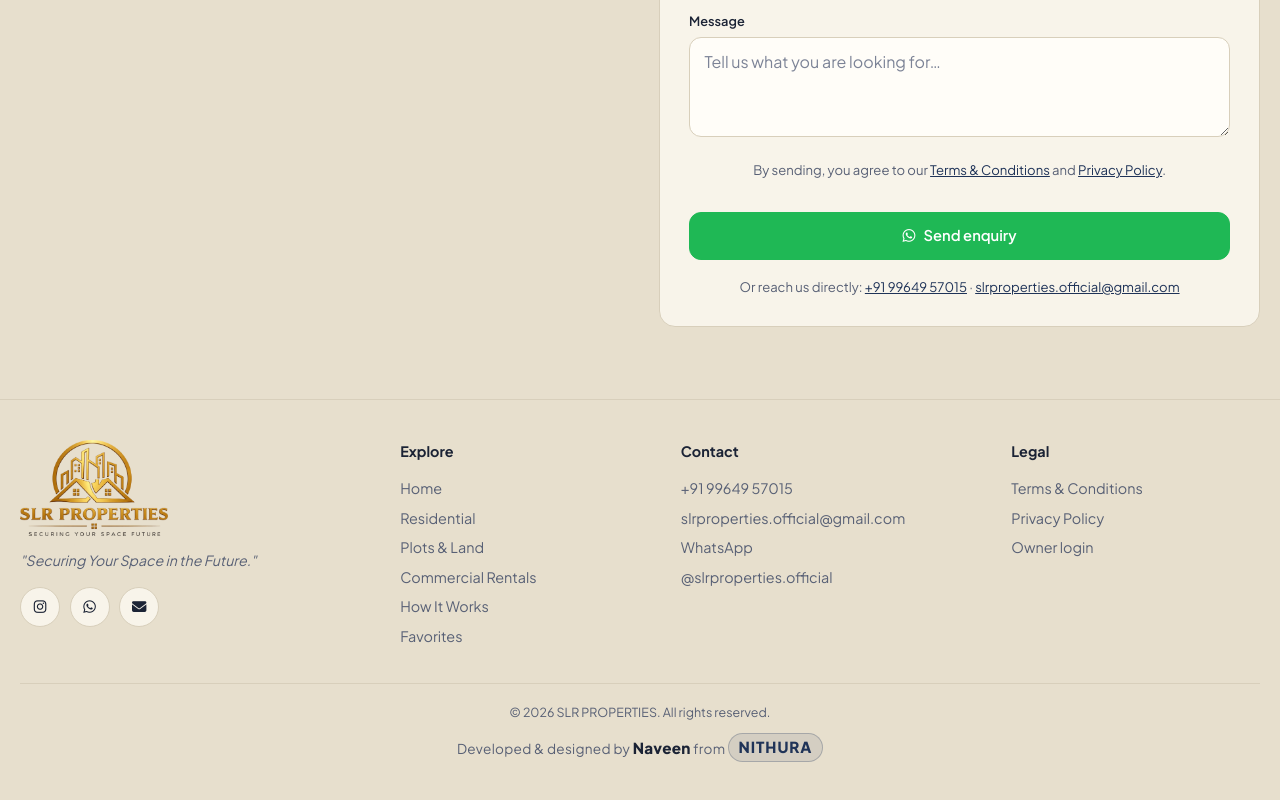
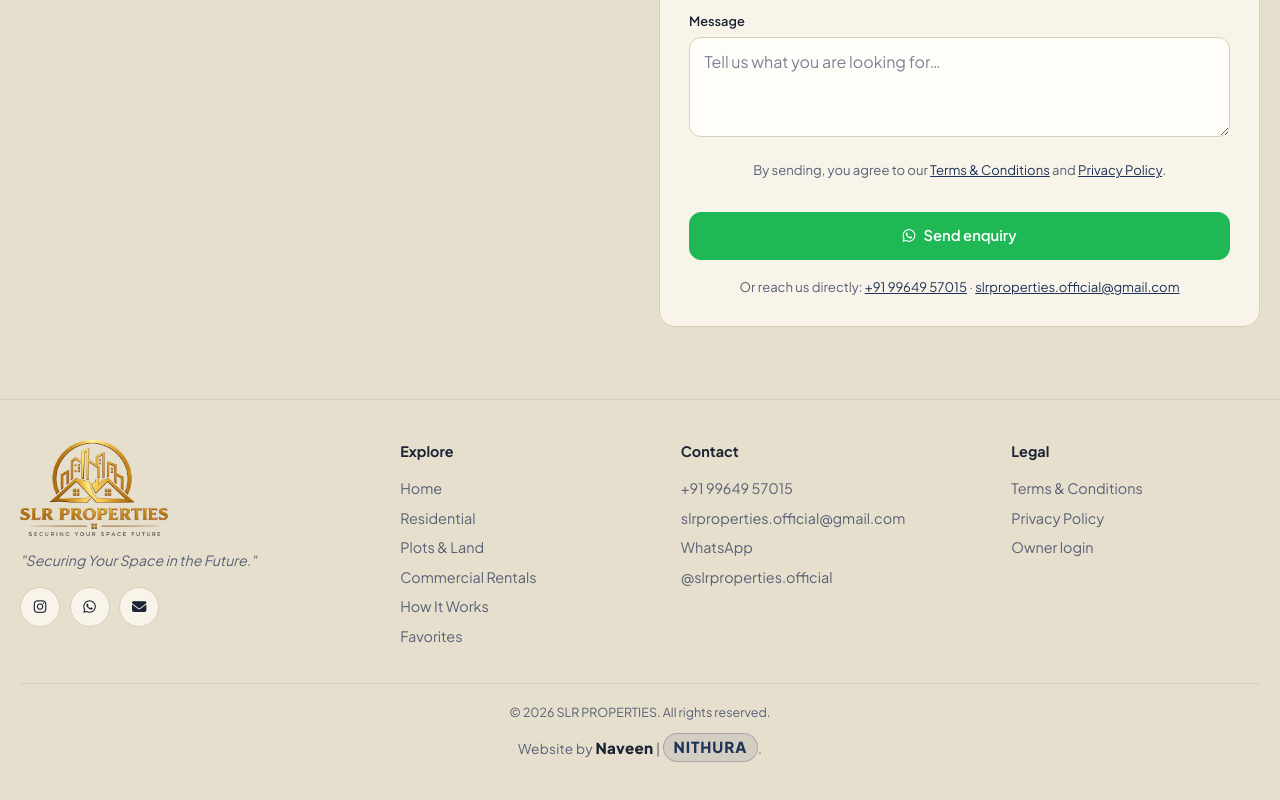
Before and after one commit to slrpropertiesofficial-svg/first, a React (Vite) app: page / in a window 1280 px wide. Shown: the part 4429-5229 px from the top of the page. Built offline with nearby package versions, Linux system fonts and the light colour scheme; no server answers.

Commit message:
Fix spacing in footer credit

```diff
--- a/src/components/Footer.jsx
+++ b/src/components/Footer.jsx
@@ -24,8 +24,8 @@ export default function Footer({ onPick }) {
           <div><h5>Legal</h5><Link to="/terms">Terms &amp; Conditions</Link><Link to="/privacy">Privacy Policy</Link><a href="/admin">Owner login</a></div>
         </div>
         <p className="copy">&copy; {new Date().getFullYear()} SLR PROPERTIES. All rights reserved.</p>
-        <p className="credit">Developed &amp; designed by <strong className="credit-name">Naveen</strong> from{" "}
-          <a className="credit-brand" href="https://nithura.com/" target="_blank" rel="noopener noreferrer">Nithura</a></p>
+        <p className="credit">Website by <strong className="credit-name">Naveen</strong> |{" "}
+          <a className="credit-brand" href="https://nithura.com/" target="_blank" rel="noopener noreferrer">Nithura</a>.</p>
       </div>
     </footer>
   );
```
